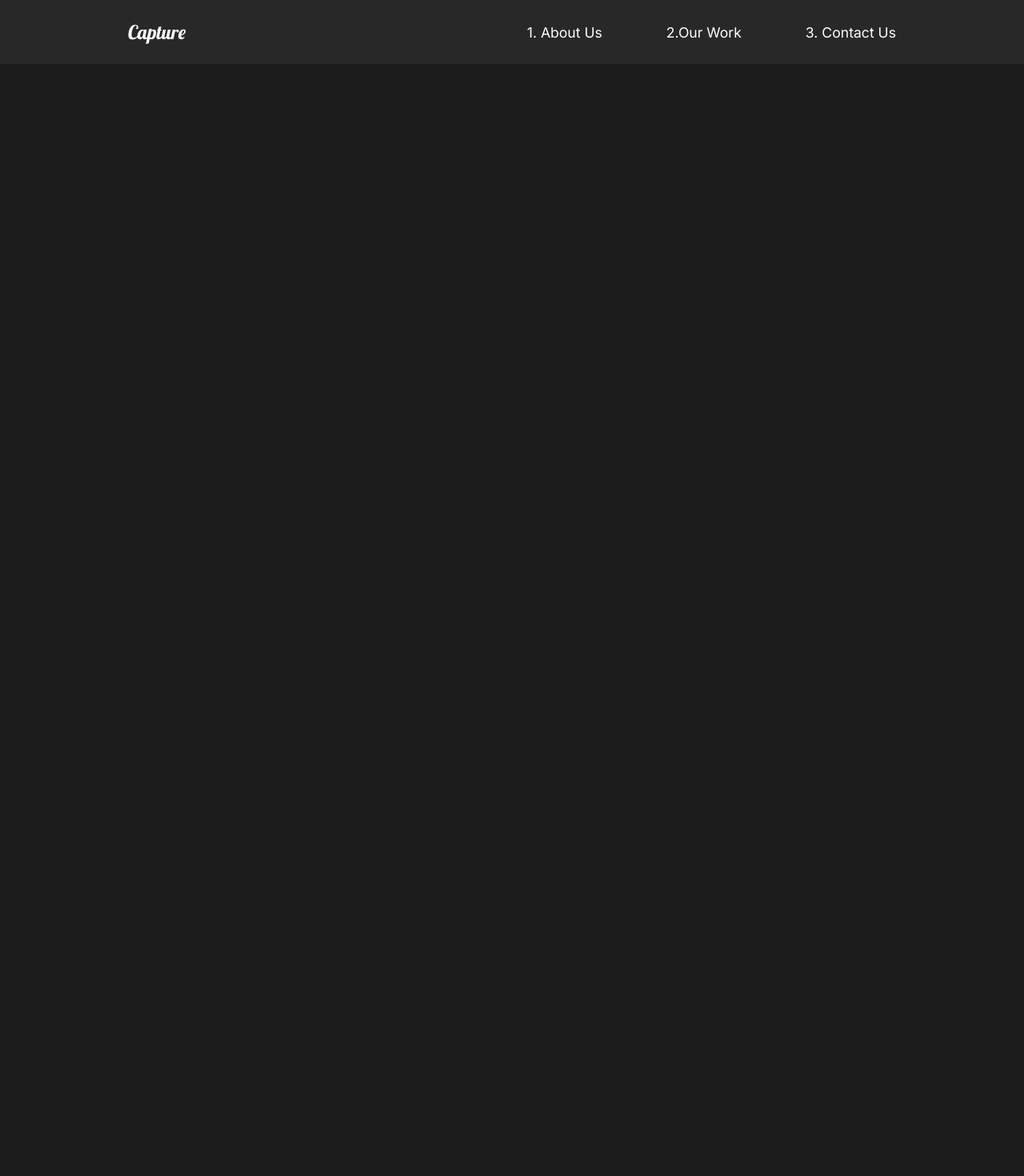
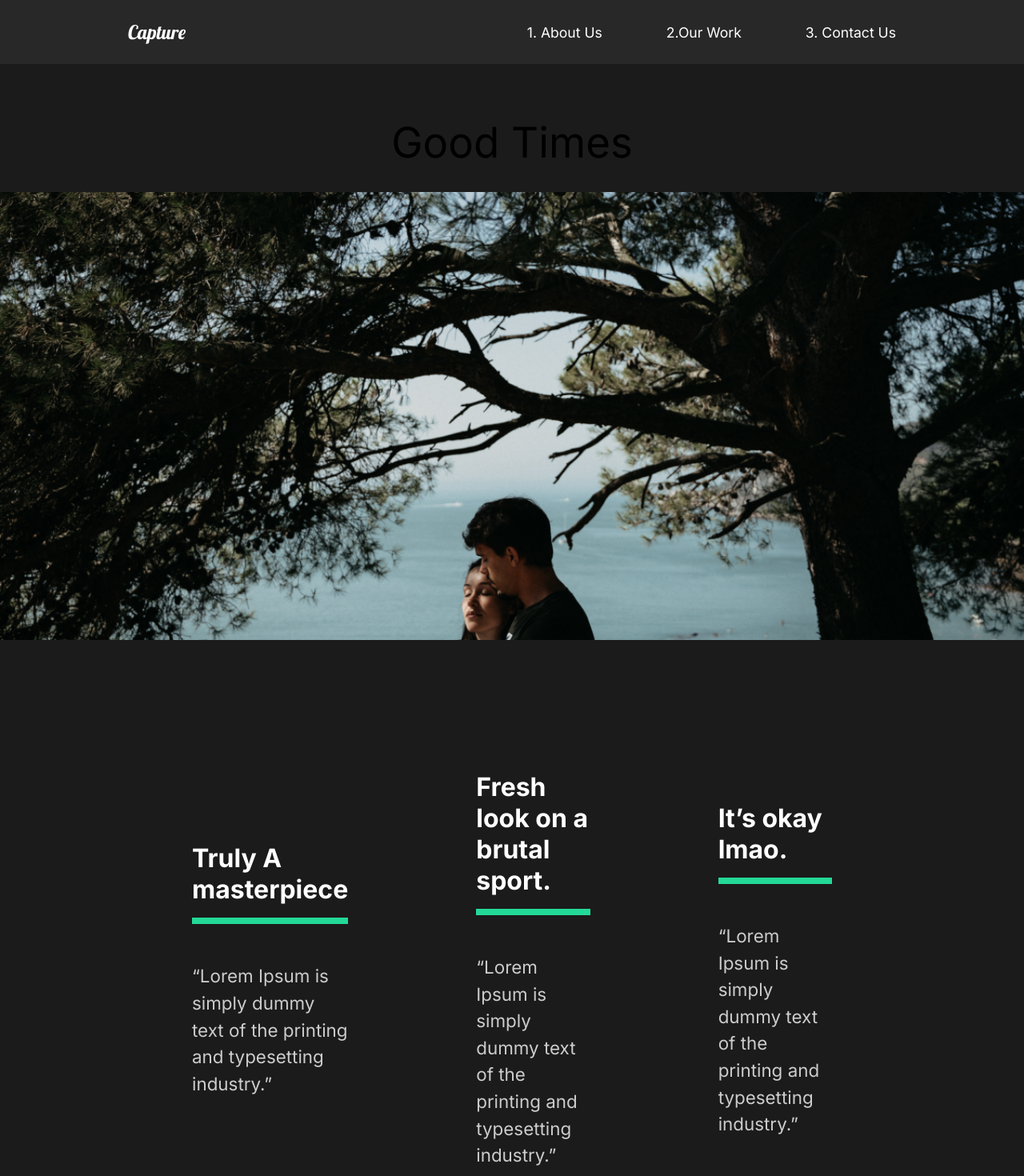
Before and after one commit to Chirag4904/react-portfolio-project, a React (Create React App) app: page /work/good-times in a window 1280 px wide. Shown: the top 1470 px of the page at 80% size. Before the commit the page ends 800 px from the top, so only its background shows below. Built offline with nearby package versions, Linux system fonts and the light colour scheme.

Commit message:
Movie details added and styled

```diff
--- a/src/App.js
+++ b/src/App.js
@@ -4,6 +4,7 @@ import AboutUs from "./pages/AboutUs";
 import ContactUs from "./pages/ContactUs";
 import OurWork from "./pages/OurWork";
 import Nav from "./components/Nav";
+import MovieDetail from "./pages/MovieDetail";
 
 //Router (to handle the routing)
 import { Route, Routes } from "react-router-dom";
@@ -17,6 +18,8 @@ function App() {
 				{/*react router method changed in v6*/}
 				<Route exact path="/" element={<AboutUs />} />
 				<Route path="/work" element={<OurWork />} />
+				<Route path="/work/:id" element={<MovieDetail />} />{" "}
+				{/*:id is used so that anything after work/ then moviedetail will open */}
 				<Route path="/contact" element={<ContactUs />} />
 			</Routes>
 		</div>
--- /dev/null
+++ b/src/movieState.js
@@ -0,0 +1,80 @@
+import athlete from "./img/athlete-small.png";
+import goodtimes from "./img/goodtimes-small.png";
+import theracer from "./img/theracer-small.png";
+import athlete2 from "./img/athlete2.png";
+import goodtimes2 from "./img/good-times2.jpg";
+import theracer2 from "./img/the-racer2.jpg";
+
+export const MovieState = () => {
+	return [
+		{
+			title: "The Athlete",
+			mainImg: athlete,
+			secondaryImg: athlete2,
+			url: "/work/the-athlete",
+			awards: [
+				{
+					title: "Truly A masterpiece",
+					description:
+						"“Lorem Ipsum is simply dummy text of the printing and typesetting industry.”",
+				},
+				{
+					title: "Fresh look on a brutal sport.",
+					description:
+						"“Lorem Ipsum is simply dummy text of the printing and typesetting industry.”",
+				},
+				{
+					title: "It’s okay lmao.",
+					description:
+						"“Lorem Ipsum is simply dummy text of the printing and typesetting industry.”",
+				},
+			],
+		},
+		{
+			title: "Good Times",
+			mainImg: goodtimes,
+			url: "/work/good-times",
+			secondaryImg: goodtimes2,
+			awards: [
+				{
+					title: "Truly A masterpiece",
+					description:
+						"“Lorem Ipsum is simply dummy text of the printing and typesetting industry.”",
+				},
+				{
+					title: "Fresh look on a brutal sport.",
+					description:
+						"“Lorem Ipsum is simply dummy text of the printing and typesetting industry.”",
+				},
+				{
+					title: "It’s okay lmao.",
+					description:
+						"“Lorem Ipsum is simply dummy text of the printing and typesetting industry.”",
+				},
+			],
+		},
+		{
+			title: "The Racer",
+			mainImg: theracer,
+			url: "/work/the-racer",
+			secondaryImg: theracer2,
+			awards: [
+				{
+					title: "Truly A masterpiece",
+					description:
+						"“Lorem Ipsum is simply dummy text of the printing and typesetting industry.”",
+				},
+				{
+					title: "Fresh look on a brutal sport.",
+					description:
+						"“Lorem Ipsum is simply dummy text of the printing and typesetting industry.”",
+				},
+				{
+					title: "It’s okay lmao.",
+					description:
+						"“Lorem Ipsum is simply dummy text of the printing and typesetting industry.”",
+				},
+			],
+		},
+	];
+};
--- /dev/null
+++ b/src/pages/MovieDetail.js
@@ -0,0 +1,107 @@
+import React, { useState, useEffect } from "react";
+import styled from "styled-components";
+import { useNavigate, useLocation } from "react-router-dom";
+import { MovieState } from "../movieState";
+
+const MovieDetail = () => {
+	// let navigate = useNavigate();
+	const location = useLocation();
+	const url = location.pathname;
+	// console.log(url);
+	const [movies, setMovies] = useState(MovieState);
+	const [movie, setMovie] = useState(null);
+
+	//useEffect
+	useEffect(() => {
+		const currentMovie = movies.filter((stateMovie) => stateMovie.url === url);
+		setMovie(currentMovie[0]);
+	}, [movies, url]);
+	console.log(movie);
+	return (
+		<>
+			{movie && (
+				<Details>
+					<Headline>
+						<h2>{movie.title}</h2>
+						<img src={movie.mainImg} alt="" />
+					</Headline>
+					<Awards>
+						{movie.awards.map((award) => (
+							<Award
+								title={award.title}
+								description={award.description}
+								key={award.title}
+							/>
+						))}
+					</Awards>
+					<ImageDisplay>
+						<img src={movie.secondaryImg} alt="" />
+					</ImageDisplay>
+				</Details>
+			)}
+		</>
+	);
+};
+
+const Details = styled.div``;
+
+const Headline = styled.div`
+	min-height: 90vh;
+	padding-top: 20vh;
+	position: relative;
+	h2 {
+		position: absolute;
+		top: 10%;
+		left: 50%;
+		transform: translate(-50%, -10%);
+	}
+	img {
+		width: 100%;
+		height: 70vh;
+		object-fit: cover;
+	}
+`;
+
+const Awards = styled.div`
+	min-height: 80vh;
+	display: flex;
+	margin: 5rem 10rem;
+	align-items: center;
+	justify-content: space-around;
+`;
+const AwardStyle = styled.div`
+	padding: 5rem;
+	h3 {
+		font-size: 2rem;
+	}
+	.line {
+		width: 100%;
+		background: #23d997;
+		height: 0.5rem;
+		margin: 1rem 0rem;
+	}
+	p {
+		padding: 2rem 0rem;
+	}
+`;
+
+const ImageDisplay = styled.div`
+	min-height: 50vh;
+	img {
+		width: 100%;
+		height: 100%;
+		object-fit: cover;
+	}
+`;
+//Award
+
+const Award = ({ title, description }) => {
+	return (
+		<AwardStyle>
+			<h3>{title}</h3>
+			<div className="line"></div>
+			<p>{description}</p>
+		</AwardStyle>
+	);
+};
+export default MovieDetail;
--- a/src/pages/OurWork.js
+++ b/src/pages/OurWork.js
@@ -10,21 +10,21 @@ const OurWork = () => {
 			<Movie>
 				<h2>The Athlete</h2>
 				<div className="line"></div>
-				<Link to="/work">
+				<Link to="/work/the-athlete">
 					<img src={athlete} alt="" />
 				</Link>
 			</Movie>
 			<Movie>
 				<h2>The Racer</h2>
 				<div className="line"></div>
-				<Link to="/work">
+				<Link to="/work/the-racer">
 					<img src={theracer} alt="" />
 				</Link>
 			</Movie>
 			<Movie>
 				<h2>Good Times</h2>
 				<div className="line"></div>
-				<Link to="/work">
+				<Link to="/work/good-times">
 					<img src={goodtimes} alt="" />
 				</Link>
 			</Movie>
@@ -43,6 +43,9 @@ const Work = styled.div`
 `;
 const Movie = styled.div`
 	padding-bottom: 10rem;
+	h2 {
+		color: white;
+	}
 	.line {
 		height: 0.5rem;
 		background: #cccccc;
```
